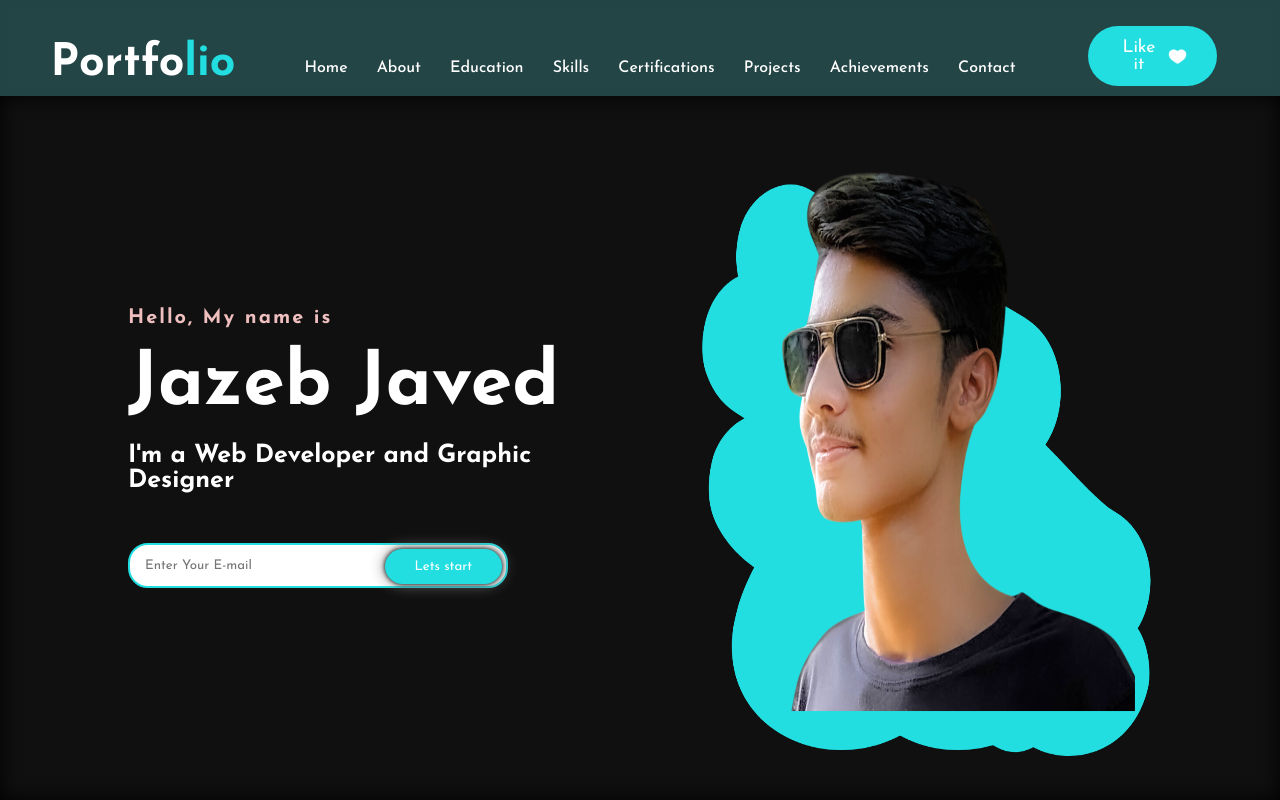
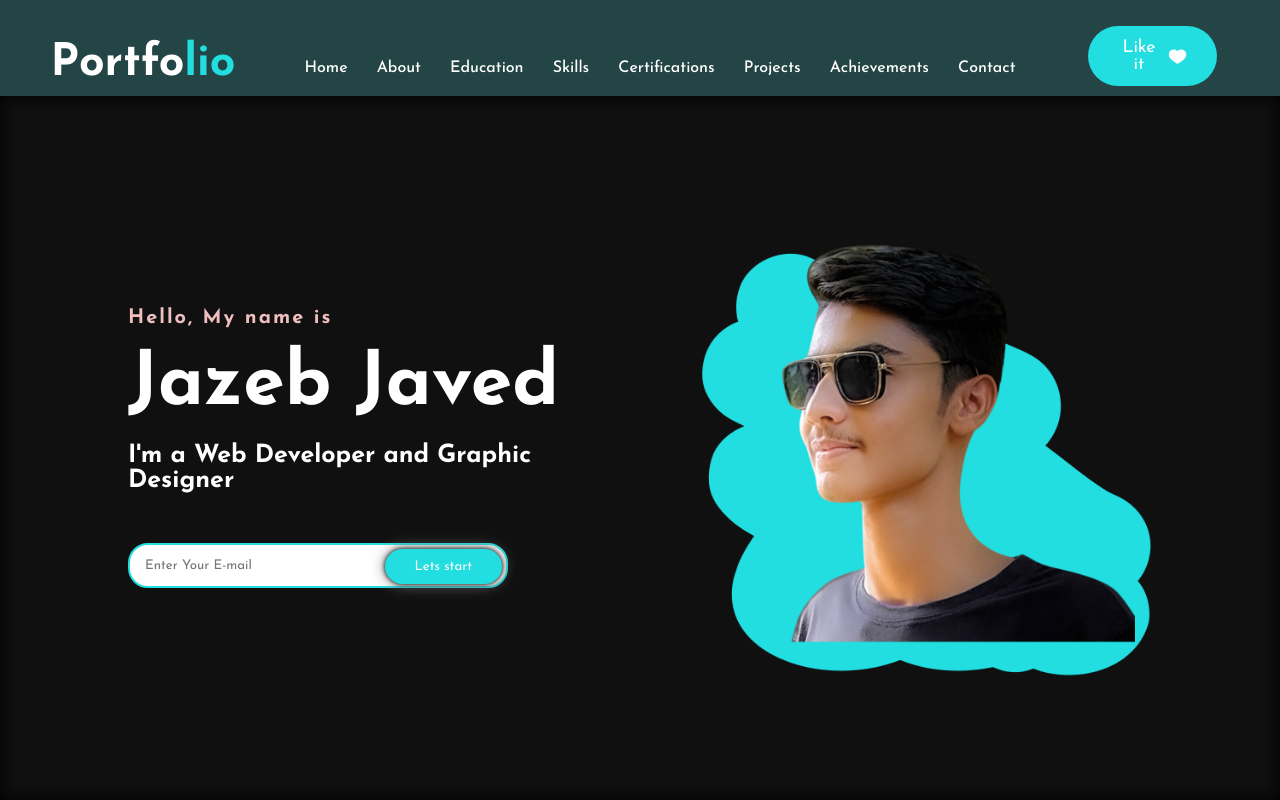
Before and after one commit to JazebJaved468/Jazeb-Portfolio, a plain HTML site: page index.html in a window 1280 px wide. Shown: the top 800 px of the page. Drawn offline with Linux system fonts and the light colour scheme.

Commit message:
code optimized

```diff
--- a/index.css
+++ b/index.css
@@ -11,6 +11,7 @@
     margin: 0;
     padding: 0;
     font-family: 'Josefin Sans', sans-serif;
+    scroll-behavior: smooth;
 }
 
 body{
@@ -31,6 +32,7 @@ header{
     padding: 10px 20px ;
     width: 100%;
     position: fixed;
+    z-index: 100;
 }
 
 #logo{
@@ -186,6 +188,7 @@ ul li a:hover{
 
 .content-img img{
     width: 90%;
+    object-fit: contain;
         /* border: 2px solid red; */
 
 }
```
